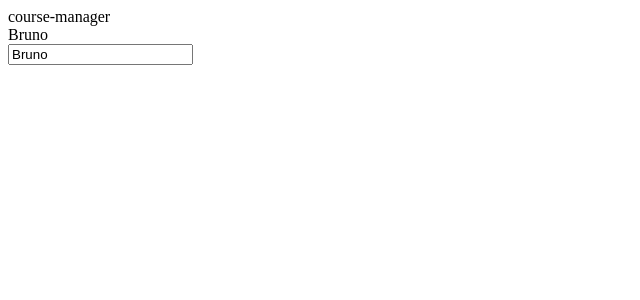
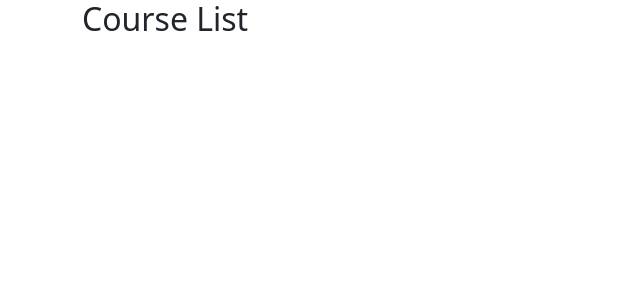
Before and after one commit to brunbs/bootcamp-santander-fullstack, an Angular app in the folder Angular/primeira-aplicacao/course-manager/: page / in a window 1280 px wide. Shown: the top 300 px of the page, without its empty margins (0-640 px from the left). Built offline with nearby package versions, Linux system fonts and the light colour scheme.

Commit message:
Create first Angular component and Add Bootstrap

```diff
--- a/Angular/primeira-aplicacao/course-manager/angular.json
+++ b/Angular/primeira-aplicacao/course-manager/angular.json
@@ -97,5 +97,8 @@
         }
       }
     }
+  },
+  "cli": {
+    "analytics": "0072916e-57e8-4331-ab66-814b21372093"
   }
 }
--- a/Angular/primeira-aplicacao/course-manager/package.json
+++ b/Angular/primeira-aplicacao/course-manager/package.json
@@ -18,6 +18,7 @@
     "@angular/platform-browser": "^14.0.0",
     "@angular/platform-browser-dynamic": "^14.0.0",
     "@angular/router": "^14.0.0",
+    "bootstrap": "^5.1.3",
     "rxjs": "~7.5.0",
     "tslib": "^2.3.0",
     "zone.js": "~0.11.4"
--- a/Angular/primeira-aplicacao/course-manager/src/app/app.component.html
+++ b/Angular/primeira-aplicacao/course-manager/src/app/app.component.html
@@ -1,9 +1,3 @@
-{{ title }}
-
-<br/>
-
-{{ name }}
-
-<br/>
-
-<input [(ngModel)]="name" name="name">
+<div class="container">
+    <app-course-list></app-course-list>
+</div>
--- a/Angular/primeira-aplicacao/course-manager/src/app/app.module.ts
+++ b/Angular/primeira-aplicacao/course-manager/src/app/app.module.ts
@@ -2,10 +2,12 @@ import { NgModule } from '@angular/core';
 import { BrowserModule } from '@angular/platform-browser';
 import { FormsModule } from '@angular/forms';
 import { AppComponent } from './app.component';
+import { CourseListComponent } from './courses/course-list.component';
 
 @NgModule({
   declarations: [
-    AppComponent
+    AppComponent,
+    CourseListComponent
   ],
   imports: [
     BrowserModule,
--- /dev/null
+++ b/Angular/primeira-aplicacao/course-manager/src/app/courses/course-list.component.html
@@ -0,0 +1 @@
+<h2>Course List</h2>
--- a/Angular/primeira-aplicacao/course-manager/src/styles.css
+++ b/Angular/primeira-aplicacao/course-manager/src/styles.css
@@ -1 +1,2 @@
 /* You can add global styles to this file, and also import other style files */
+@import '~bootstrap/dist/css/bootstrap.min.css'
```
Also changed, not shown: Angular/primeira-aplicacao/course-manager/src/app/courses/course-list.component.ts (added, +10 -0 lines), 1 other file (tests, documents, lock files or other folders).
